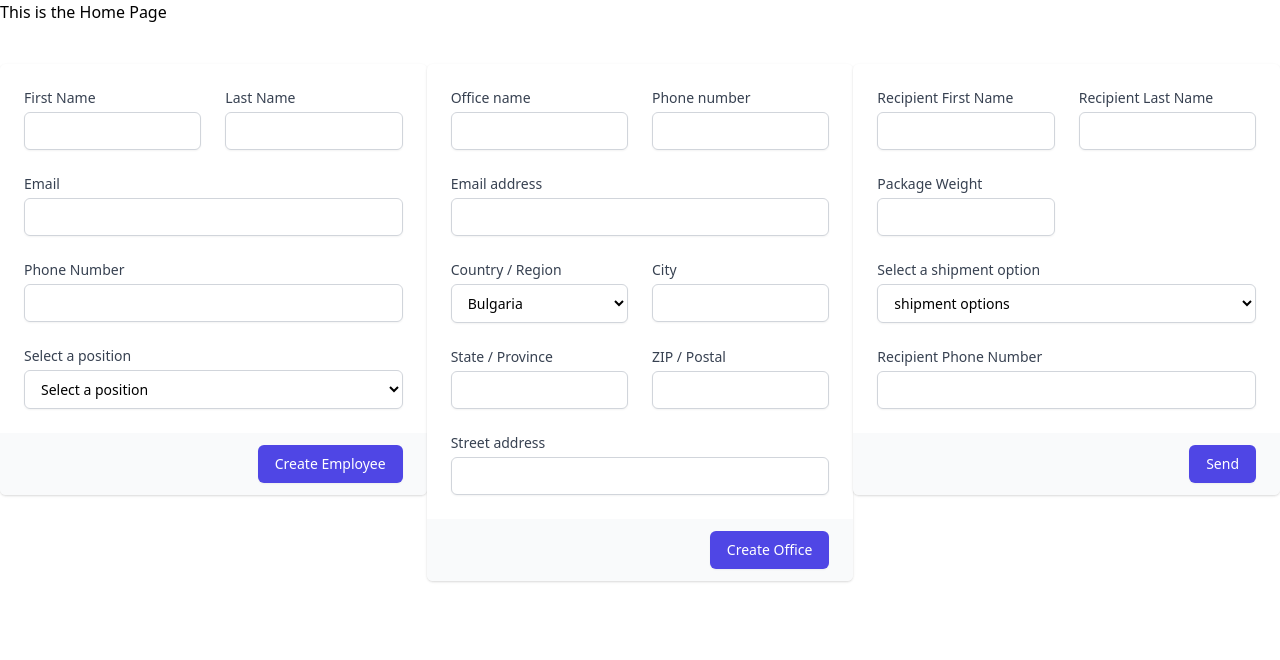
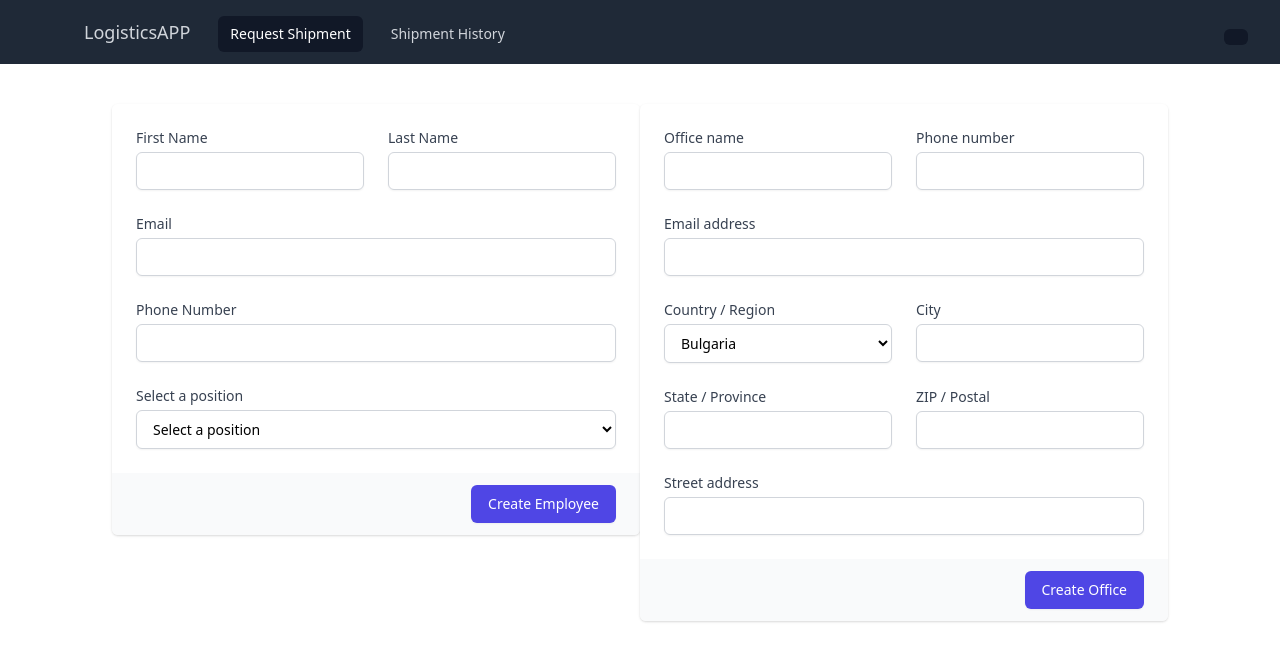
Before and after one commit to kokoteofilov1/CSCB025-Logistics-Company-React, a React (Create React App) app in the folder logistics-company/: page /Home in a window 1280 px wide. Shown: the top 660 px of the page. Built offline with nearby package versions, Linux system fonts and the light colour scheme.

Commit message:
altered navigation bar

```diff
--- a/logistics-company/src/components/NavBar.js
+++ b/logistics-company/src/components/NavBar.js
@@ -1,19 +1,11 @@
-import { React } from 'react';
+import { React, useContext } from 'react';
+import { useHistory, Link } from 'react-router-dom';
+
+import { AuthContext } from '../AuthContext';
 
 function NavBar() {
 	const history = useHistory();
-
-		const { auth, admin } = useContext(AuthContext);
-		const [isAuthenticated, setIsAuthenticated] = auth;
-		const [isAdmin, setIsAdmin] = admin;
-
-		async function logOut() {
-			if (isAuthenticated) {
-				await terminateSession();
-				setIsAuthenticated(false);
-			}
-			history.push('/SignIn');
-		}
+	const isAuthenticated = useContext(AuthContext);
 
 	const AdminPanelButton = () => {
 		console.log('admin panel button initialized');
@@ -35,29 +27,28 @@ function NavBar() {
 							<div className="hidden md:block">
 								<div className="ml-10 flex items-baseline space-x-4">
 									<p className="px-3 py-2 rounded-md text-lg font-medium text-gray-300">
-											MovieDB
+										LogisticsAPP
 									</p>
 									<Link
-											to={'/'}
+										to={'/RequestShipment'}
 										className="px-3 py-2 rounded-md text-sm font-medium text-white bg-gray-900 hover:text-white hover:bg-gray-700">
-											Movies
+										Request Shipment
 									</Link>
 									<Link
-											to={'/UserReviews'}
+										to={'/ShipmentHistory'}
 										className="text-gray-300 hover:bg-gray-700 hover:text-white px-3 py-2 rounded-md text-sm font-medium">
-											User Reviews
+										Shipment History
 									</Link>
 
-										{isAdmin ? AdminPanelButton() : null}
+									{/* {isAdmin ? AdminPanelButton() : null} */}
 								</div>
 							</div>
 						</div>
 						<div>
 							<button
-									to={'/SignIn'}
-									onClick={logOut}
+								onClick={() => history.push('/')}
 								className="px-3 py-2 rounded-md text-sm font-medium text-white bg-gray-900 hover:text-white hover:bg-gray-700">
-									{isAuthenticated === null ? '' : isAuthenticated ? 'Sign Out' : 'Sign In'}
+								{isAuthenticated === null ? '' : isAuthenticated ? 'Switch Account' : 'Sign In'}
 							</button>
 						</div>
 					</div>
--- a/logistics-company/src/components/client/RequestShipment.js
+++ b/logistics-company/src/components/client/RequestShipment.js
@@ -1,4 +1,6 @@
-import { React, useState } from "react";
+import { React, useState } from 'react';
+
+import NavBar from '../NavBar';
 
 function RequestShipment() {
 	const formFieldsInitalState = {
@@ -8,15 +10,15 @@ function RequestShipment() {
 		address: '',
 		office: '',
 		packageWeight: '',
-        phoneNumber: ''
-    }
+		phoneNumber: '',
+	};
 
 	const [formFields, setFormFields] = useState(formFieldsInitalState);
 
 	const formValues = (event) => {
 		setFormFields({
 			...formFields,
-            [event.target.name]: event.target.value
+			[event.target.name]: event.target.value,
 		});
 	};
 
@@ -25,7 +27,7 @@ function RequestShipment() {
 
 		try {
 			const body = JSON.stringify({
-                ...formFields
+				...formFields,
 			});
 
 			console.log(body);
@@ -36,7 +38,7 @@ function RequestShipment() {
 		}
 	};
 
-    let addressField =
+	let addressField = (
 		<div class="col-span-6">
 			<label for="address" class="block text-sm font-medium text-gray-700">
 				Address
@@ -47,10 +49,12 @@ function RequestShipment() {
 				type="email"
 				name="email"
 				id="email"
-            class="mt-1 block w-full py-2 px-3 border border-gray-300 bg-white rounded-md shadow-sm focus:outline-none focus:ring-indigo-500 focus:border-indigo-500 sm:text-sm" />
+				class="mt-1 block w-full py-2 px-3 border border-gray-300 bg-white rounded-md shadow-sm focus:outline-none focus:ring-indigo-500 focus:border-indigo-500 sm:text-sm"
+			/>
 		</div>
+	);
 
-    let officesDropdown =
+	let officesDropdown = (
 		<div class="col-span-6">
 			<label for="office" class="block text-sm font-medium text-gray-700">
 				Choose an office for your delivery
@@ -64,15 +68,18 @@ function RequestShipment() {
 				<option>All offices will be displayed here</option>
 			</select>
 		</div>
+	);
 
 	return (
-        <div class="mt-10 sm:mt-0" >
+		<div>
+			<NavBar />
+
+			<div class="flex justify-center my-10">
 				<div class="mt-5 md:mt-0 md:col-span-2">
 					<form action="#" method="POST" onSubmit={submitEmployee}>
 						<div class="shadow overflow-hidden sm:rounded-md">
 							<div class="px-4 py-5 bg-white sm:p-6">
 								<div class="grid grid-cols-6 gap-6">
-
 									<div class="col-span-6 sm:col-span-3">
 										<label for="firstName" class="block text-sm font-medium text-gray-700">
 											Recipient First Name
@@ -84,7 +91,8 @@ function RequestShipment() {
 											name="firstName"
 											id="firstName"
 											autocomplete="given-name"
-                                    class="mt-1 block w-full py-2 px-3 border border-gray-300 bg-white rounded-md shadow-sm focus:outline-none focus:ring-indigo-500 focus:border-indigo-500 sm:text-sm" />
+											class="mt-1 block w-full py-2 px-3 border border-gray-300 bg-white rounded-md shadow-sm focus:outline-none focus:ring-indigo-500 focus:border-indigo-500 sm:text-sm"
+										/>
 									</div>
 
 									<div class="col-span-6 sm:col-span-3">
@@ -97,7 +105,8 @@ function RequestShipment() {
 											type="text"
 											name="lastName"
 											id="lastName"
-                                    class="mt-1 block w-full py-2 px-3 border border-gray-300 bg-white rounded-md shadow-sm focus:outline-none focus:ring-indigo-500 focus:border-indigo-500 sm:text-sm" />
+											class="mt-1 block w-full py-2 px-3 border border-gray-300 bg-white rounded-md shadow-sm focus:outline-none focus:ring-indigo-500 focus:border-indigo-500 sm:text-sm"
+										/>
 									</div>
 
 									<div class="col-span-6 sm:col-span-3">
@@ -110,7 +119,8 @@ function RequestShipment() {
 											type="number"
 											name="packageWeight"
 											id="packageWeight"
-                                    class="mt-1 block w-full py-2 px-3 border border-gray-300 bg-white rounded-md shadow-sm focus:outline-none focus:ring-indigo-500 focus:border-indigo-500 sm:text-sm" />
+											class="mt-1 block w-full py-2 px-3 border border-gray-300 bg-white rounded-md shadow-sm focus:outline-none focus:ring-indigo-500 focus:border-indigo-500 sm:text-sm"
+										/>
 									</div>
 
 									<div class="col-span-6">
@@ -128,8 +138,8 @@ function RequestShipment() {
 										</select>
 									</div>
 
-                                {formFields.option === "to an address" && addressField}
-                                {formFields.option === "to an office" && officesDropdown}
+									{formFields.option === 'to an address' && addressField}
+									{formFields.option === 'to an office' && officesDropdown}
 
 									<div class="col-span-6">
 										<label for="phomeNumber" class="block text-sm font-medium text-gray-700">
@@ -141,13 +151,15 @@ function RequestShipment() {
 											type="tel"
 											name="phoneNumber"
 											id="phoneNumber"
-                                    class="mt-1 block w-full py-2 px-3 border border-gray-300 bg-white rounded-md shadow-sm focus:outline-none focus:ring-indigo-500 focus:border-indigo-500 sm:text-sm" />
+											class="mt-1 block w-full py-2 px-3 border border-gray-300 bg-white rounded-md shadow-sm focus:outline-none focus:ring-indigo-500 focus:border-indigo-500 sm:text-sm"
+										/>
 									</div>
-
 								</div>
 							</div>
 							<div class="px-4 py-3 bg-gray-50 text-right sm:px-6">
-                            <button type="submit" class="inline-flex justify-center py-2 px-4 border border-transparent shadow-sm text-sm font-medium rounded-md text-white bg-indigo-600 hover:bg-indigo-700 focus:outline-none focus:ring-2 focus:ring-offset-2 focus:ring-indigo-500">
+								<button
+									type="submit"
+									class="inline-flex justify-center py-2 px-4 border border-transparent shadow-sm text-sm font-medium rounded-md text-white bg-indigo-600 hover:bg-indigo-700 focus:outline-none focus:ring-2 focus:ring-offset-2 focus:ring-indigo-500">
 									Send
 								</button>
 							</div>
@@ -155,6 +167,7 @@ function RequestShipment() {
 					</form>
 				</div>
 			</div>
+		</div>
 	);
 }
 
--- a/logistics-company/src/components/homePages/Home.js
+++ b/logistics-company/src/components/homePages/Home.js
@@ -1,19 +1,19 @@
 import { React, useState } from 'react';
+import NavBar from '../NavBar'
 import CreateEmployee from '../admin/CreateEmployee'
 import AddOffice from '../admin/AddOffice'
 import RequestShipment from '../client/RequestShipment'
 
 function Home() {
-    return(
-        <div>
-            <h1>This is the Home Page</h1>
-            <div className="flex justify-center my-10">
-                <CreateEmployee/>
-                <AddOffice/>
-                <RequestShipment/>
-            </div>
-        </div>
-    );
+    return (
+			<div>
+				<NavBar />
+				<div className="flex justify-center my-10">
+					<CreateEmployee />
+					<AddOffice />
+				</div>
+			</div>
+		);
 }
 
 export default Home;
```
Also changed, not shown: logistics-company/src/components/client/CreateShipment.js (deleted, +0 -9 lines). Lines whose indentation alone changed are shown as unchanged.
